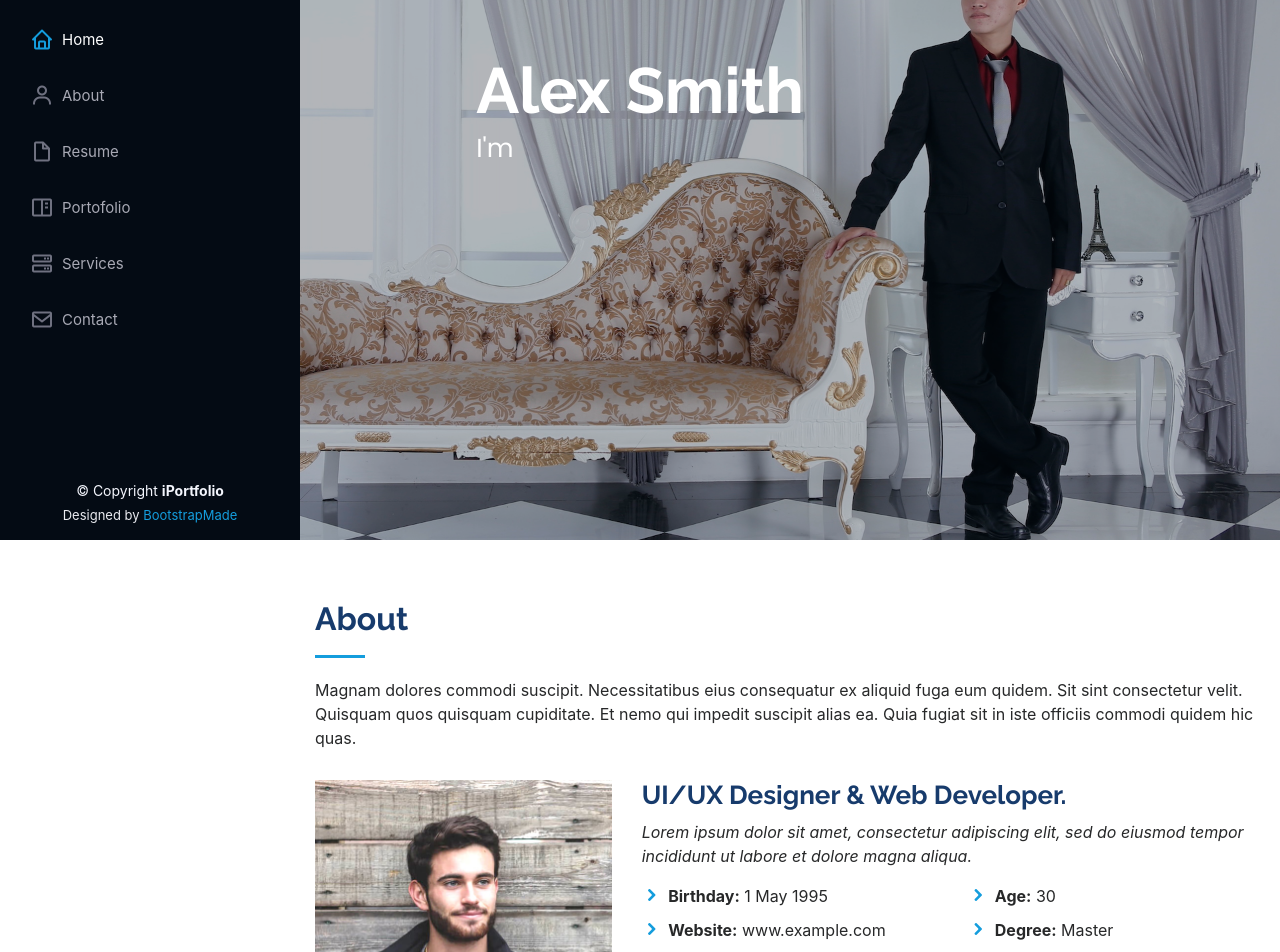
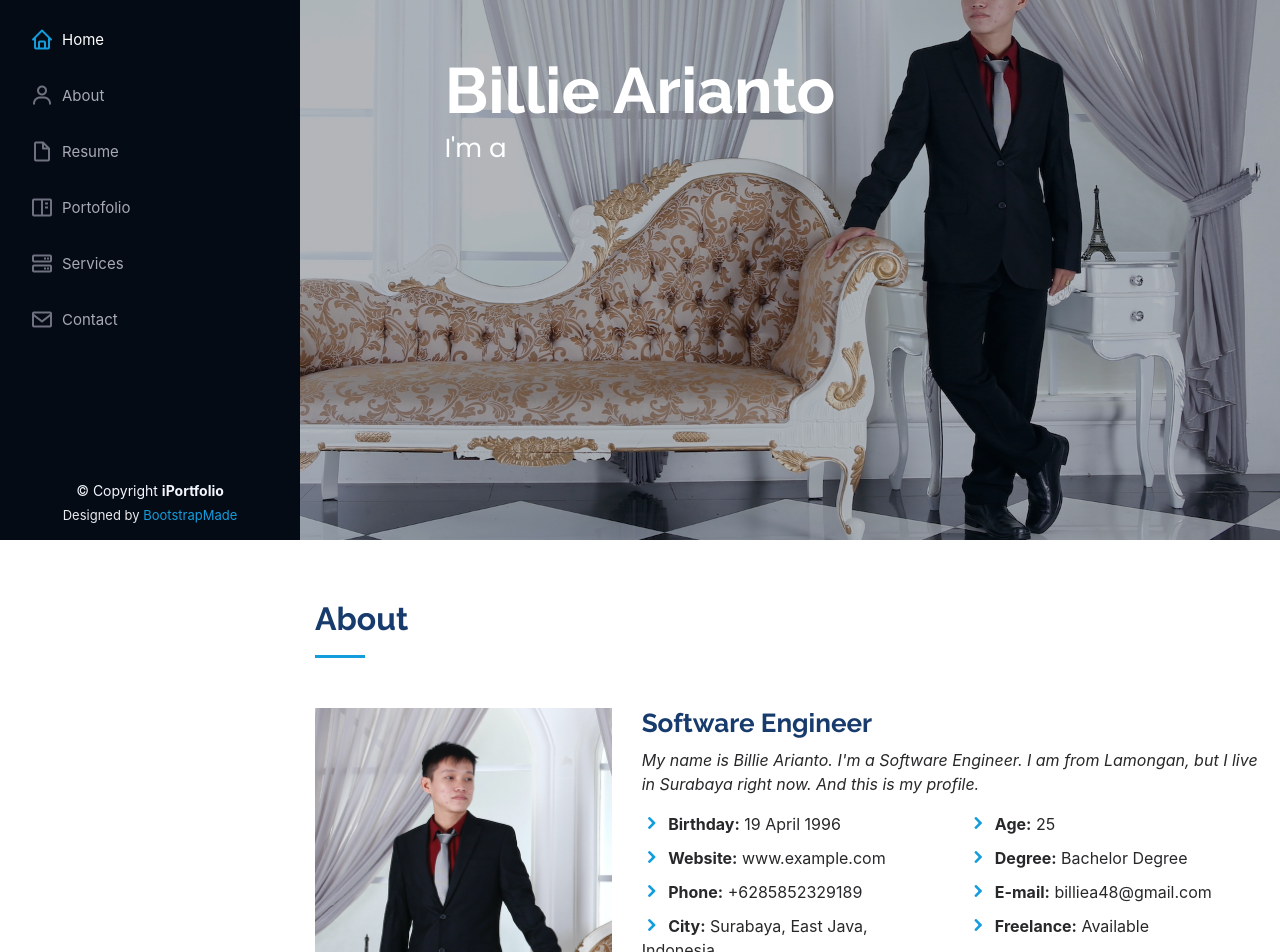
Before and after one commit to billiea96/my-curriculum-vitae, a React (Create React App) app: page / in a window 1280 px wide. Shown: the part 260-1212 px from the top of the page. Built offline with nearby package versions, Linux system fonts and the light colour scheme.

Commit message:
Home views, change and add profile picture. Create about view

```diff
--- a/src/App.js
+++ b/src/App.js
@@ -1,5 +1,7 @@
 /* eslint-disable jsx-a11y/anchor-is-valid */
+import About from './views/About';
 import Header from './views/Header';
+import Home from './views/Home';
 function App() {
   return (
     <div>
@@ -7,24 +9,10 @@ function App() {
         <i className="icofont-navigation-menu"></i>
       </button>
       <Header></Header>
-      <section
-        id="hero"
-        className="d-flex flex-column justify-content-center align-items-center"
-      >
-        <div className="hero-container" data-aos="fade-in">
-          <h1>Alex Smith</h1>
-          <p>
-            I'm{' '}
-            <span
-              className="typed"
-              data-typed-items="a Software Developer"
-            ></span>
-          </p>
-        </div>
-      </section>
+      <Home></Home>
 
       <main id="main">
-        <section id="about" className="about">
+        {/* <section id="about" className="about">
           <div className="container">
             <div className="section-title">
               <h2>About</h2>
@@ -107,7 +95,8 @@ function App() {
               </div>
             </div>
           </div>
-        </section>
+        </section> */}
+        <About></About>
 
         <section id="facts" className="facts">
           <div className="container">
--- /dev/null
+++ b/src/views/About.js
@@ -0,0 +1,88 @@
+import React, { useState } from 'react';
+
+export default function About() {
+  const [profession, setProfession] = useState('Software Engineer');
+  return (
+    <section id="about" className="about">
+      <div className="container">
+        <div className="section-title">
+          <h2>About</h2>
+          {/* <p>
+            Magnam dolores commodi suscipit. Necessitatibus eius consequatur ex
+            aliquid fuga eum quidem. Sit sint consectetur velit. Quisquam quos
+            quisquam cupiditate. Et nemo qui impedit suscipit alias ea. Quia
+            fugiat sit in iste officiis commodi quidem hic quas.
+          </p> */}
+        </div>
+
+        <div className="row">
+          <div className="col-lg-4" data-aos="fade-right">
+            <img
+              src="assets/img/my-profile.jpeg"
+              className="img-fluid"
+              alt=""
+            />
+          </div>
+          <div className="col-lg-8 pt-4 pt-lg-0 content" data-aos="fade-left">
+            <h3>{profession}</h3>
+            <p className="font-italic">
+              My name is Billie Arianto. I'm a {profession}. I am from Lamongan,
+              but I live in Surabaya right now. And this is my profile.
+            </p>
+            <div className="row">
+              <div className="col-lg-6">
+                <ul>
+                  <li>
+                    <i className="icofont-rounded-right"></i>{' '}
+                    <strong>Birthday:</strong> 19 April 1996
+                  </li>
+                  <li>
+                    <i className="icofont-rounded-right"></i>{' '}
+                    <strong>Website:</strong> www.example.com
+                  </li>
+                  <li>
+                    <i className="icofont-rounded-right"></i>{' '}
+                    <strong>Phone:</strong> +6285852329189
+                  </li>
+                  <li>
+                    <i className="icofont-rounded-right"></i>{' '}
+                    <strong>City:</strong> Surabaya, East Java, Indonesia
+                  </li>
+                </ul>
+              </div>
+              <div className="col-lg-6">
+                <ul>
+                  <li>
+                    <i className="icofont-rounded-right"></i>{' '}
+                    <strong>Age:</strong> 25
+                  </li>
+                  <li>
+                    <i className="icofont-rounded-right"></i>{' '}
+                    <strong>Degree:</strong> Bachelor Degree
+                  </li>
+                  <li>
+                    <i className="icofont-rounded-right"></i>{' '}
+                    <strong>E-mail:</strong> billiea48@gmail.com
+                  </li>
+                  <li>
+                    <i className="icofont-rounded-right"></i>{' '}
+                    <strong>Freelance:</strong> Available
+                  </li>
+                </ul>
+              </div>
+            </div>
+            <p>
+              Officiis eligendi itaque labore et dolorum mollitia officiis optio
+              vero. Quisquam sunt adipisci omnis et ut. Nulla accusantium dolor
+              incidunt officia tempore. Et eius omnis. Cupiditate ut dicta
+              maxime officiis quidem quia. Sed et consectetur qui quia
+              repellendus itaque neque. Aliquid amet quidem ut quaerat
+              cupiditate. Ab et eum qui repellendus omnis culpa magni laudantium
+              dolores.
+            </p>
+          </div>
+        </div>
+      </div>
+    </section>
+  );
+}
--- a/src/views/Header.js
+++ b/src/views/Header.js
@@ -5,7 +5,6 @@ import SocialLink from '../components/SocialLink';
 
 export default function Header() {
   const [name, setName] = useState('Billie Arianto');
-  const [profession, setProfession] = useState('a Software Developer');
   const socialMedia = [
     {
       name: 'facebook',
--- /dev/null
+++ b/src/views/Home.js
@@ -0,0 +1,19 @@
+import React, { useState } from 'react';
+
+export default function Home() {
+  const [name, setName] = useState('Billie Arianto');
+  const [profession, setProfession] = useState('Software Engineer');
+  return (
+    <section
+      id="hero"
+      className="d-flex flex-column justify-content-center align-items-center"
+    >
+      <div className="hero-container" data-aos="fade-in">
+        <h1>{name}</h1>
+        <p>
+          I'm a <span className="typed" data-typed-items={profession}></span>
+        </p>
+      </div>
+    </section>
+  );
+}
```
Also changed, not shown: public/assets/img/_MG_9190 copy.jpeg (added), public/assets/img/my-profile.jpeg (added).
